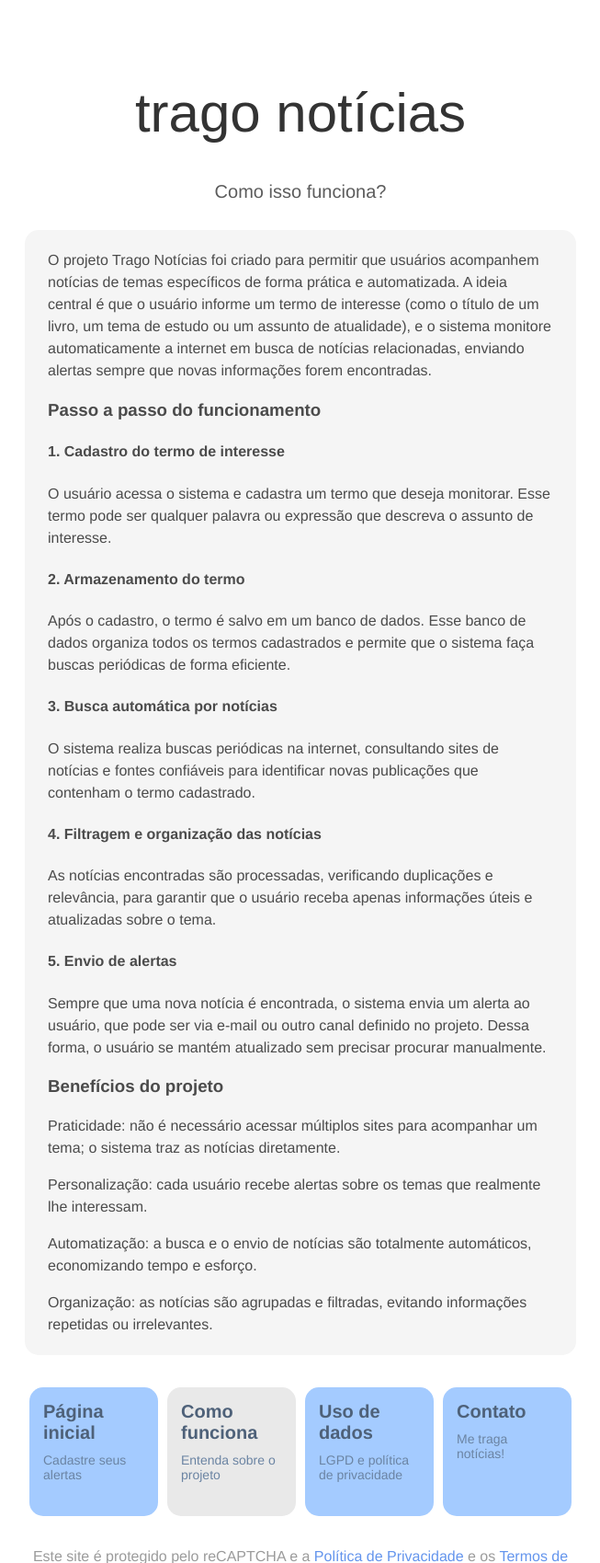
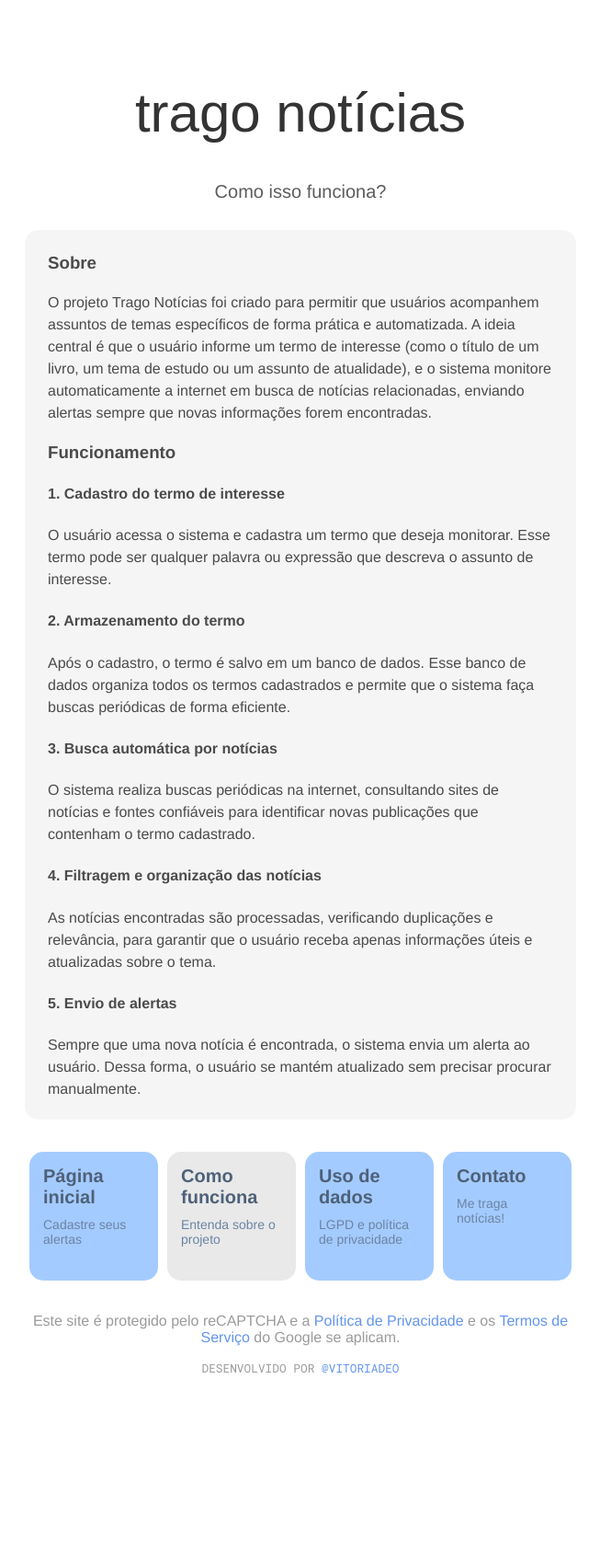
Before and after one commit to vitoriadeo/trago-noticias, a Flask app: page /about in a window 1280 px wide. Shown: the top 1699 px of the page at 92% size, without its empty margins (313-966 px from the left). After the commit the page ends 1493 px from the top, so only its background shows below. Run offline with Flask 3, Linux system fonts and the light colour scheme; some libraries are stand-ins or nearby versions; some web fonts are replaced.

Commit message:
docs(about-txt): correção de texto na página about

```diff
--- a/app/templates/about.html
+++ b/app/templates/about.html
@@ -6,14 +6,16 @@
 <h2 id="subtitle">Como isso funciona?</h2>
 
 <section class="content">
-    <p>O projeto Trago Notícias foi criado para permitir que usuários acompanhem notícias de temas específicos de forma
+    <h3>Sobre</h3>
+
+    <p>O projeto Trago Notícias foi criado para permitir que usuários acompanhem assuntos de temas específicos de forma
         prática e automatizada. A ideia central é que o usuário informe um termo de interesse (como o título de um
         livro, um
         tema de estudo ou um assunto de atualidade), e o sistema monitore automaticamente a internet em busca de
         notícias
         relacionadas, enviando alertas sempre que novas informações forem encontradas.</p>
     <p> </p>
-    <h3>Passo a passo do funcionamento</h3>
+    <h3>Funcionamento</h3>
 
     <p>
     <h4>1. Cadastro do termo de interesse</h4>
@@ -44,19 +46,8 @@
 
     <p>
     <h4>5. Envio de alertas</h4>
-    Sempre que uma nova notícia é encontrada, o sistema envia um alerta ao usuário, que pode ser via e-mail ou outro
-    canal definido no projeto. Dessa forma, o usuário se mantém atualizado sem precisar procurar manualmente.</p>
+    Sempre que uma nova notícia é encontrada, o sistema envia um alerta ao usuário. Dessa forma, o usuário se mantém atualizado sem precisar procurar manualmente.</p>
     <p> </p>
-    <h3>Benefícios do projeto</h3>
-
-    <p>Praticidade: não é necessário acessar múltiplos sites para acompanhar um tema; o sistema traz as notícias
-        diretamente.</p>
-
-    <p>Personalização: cada usuário recebe alertas sobre os temas que realmente lhe interessam.</p>
-
-    <p>Automatização: a busca e o envio de notícias são totalmente automáticos, economizando tempo e esforço.</p>
-
-    <p>Organização: as notícias são agrupadas e filtradas, evitando informações repetidas ou irrelevantes.</p>
 
 </section>
 {% endblock %}
```
